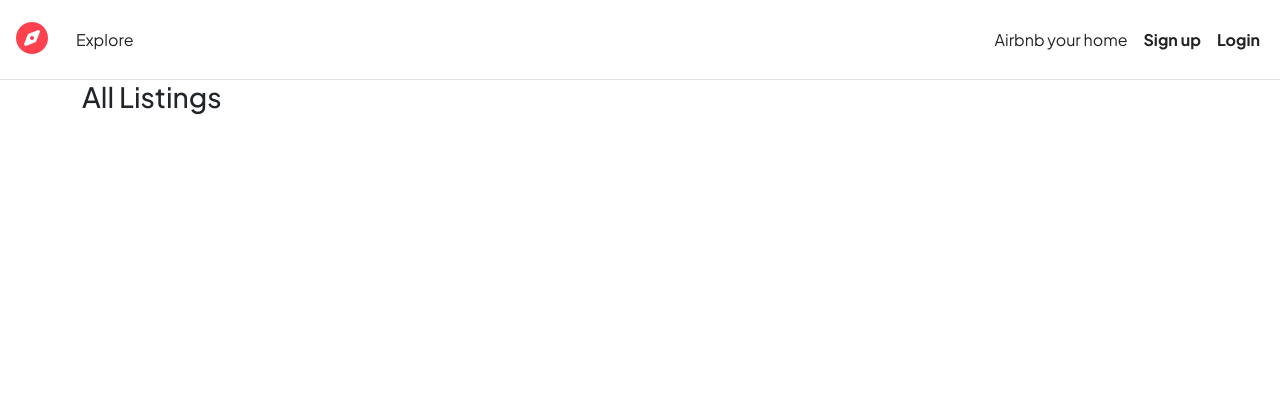
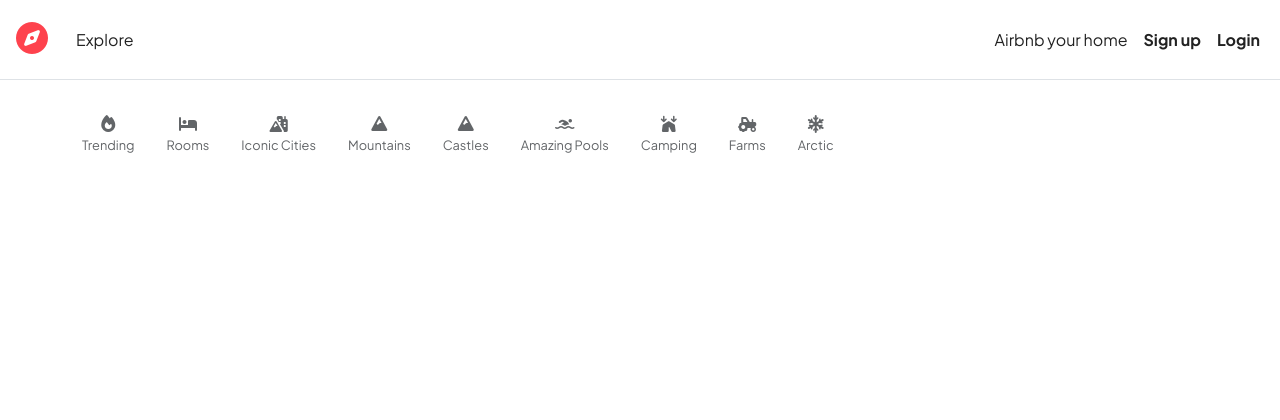
Before and after one commit to vanshchaudharyx/Wanderlust, a Node project: template views/listings/index.ejs in a window 1280 px wide. Shown: the top 420 px of the page. Run offline with Node 20 templates, Linux system fonts and the light colour scheme; the template is opened without the code that fills it, so the values that code supplies are empty; some libraries are stand-ins or nearby versions.

Commit message:
Add UI for filters

```diff
--- a/views/listings/index.ejs
+++ b/views/listings/index.ejs
@@ -1,11 +1,87 @@
 <% layout('/layouts/boilerplate') -%>
+
+    <style>
+        #filters {
+            display: flex;
+            flex-wrap: wrap;
+        }
+
+        .filter {
+            text-align: center;
+            margin-right: 2rem;
+            margin-top: 2rem;
+            opacity: 0.7;
+        }
+
+        .filter:hover {
+            opacity: 1;
+            cursor: pointer;
+        }
+
+        .filter p {
+            font-size: 0.8rem;
+        }
+    </style>
 
     <body>
 
-            <h3>All Listings</h3>
+        <!-- <h3>All Listings</h3> -->
+        <div id="filters">
+            <div class="filter">
+                <div><i class="fa-solid fa-fire"></i></div>
+                <p>Trending</p>
+            </div>
+            <div class="filter">
+                <div><i class="fa-solid fa-bed"></i></div>
+                <p>Rooms</p>
+            </div>
+            <div class="filter">
+                <div><i class="fa-solid fa-mountain-city"></i>
+                </div>
+                <p>Iconic Cities</p>
+            </div>
+            <div class="filter">
+                <div><i class="fa-solid fa-mountain"></i>
+                </div>
+                <p>Mountains</p>
+
+            </div>
+            <div class="filter">
+                <div><i class="fa-solid fa-mountain"></i>
+                </div>
+                <p>Castles</p>
+            </div>
+            <div class="filter">
+                <div><i class="fa-solid fa-person-swimming"></i>
+
+                </div>
+                <p>Amazing Pools</p>
+            </div>
+            <div class="filter">
+                <div><i class="fa-solid fa-tent-arrows-down"></i>
+
+                </div>
+                <p>Camping</p>
+
+            </div>
+            <div class="filter">
+                <div><i class="fa-solid fa-tractor"></i>
+
+                </div>
+                <p>Farms</p>
+            </div>
+            <div class="filter">
+                <div><i class="fa-solid fa-snowflake"></i>
+
+                </div>
+                <p>Arctic</p>
+            </div>
+
+
+        </div>
         <!--<form method="GET" action="/listings/new"><Button>Create New Listing</Button></form> -->
 
-            <div class="row row-cols-lg-3 row-cols-md-2 row-cols-sm-1">
+        <div class="row row-cols-lg-3 row-cols-md-2 row-cols-sm-1 mt-3">
             <%for (let listing of allListings){%>
                 <a href="/listings/<%=listing.id%>" class="listing-link">
                     <div class="card col listing-card">
```
Lines whose indentation alone changed are shown as unchanged.
